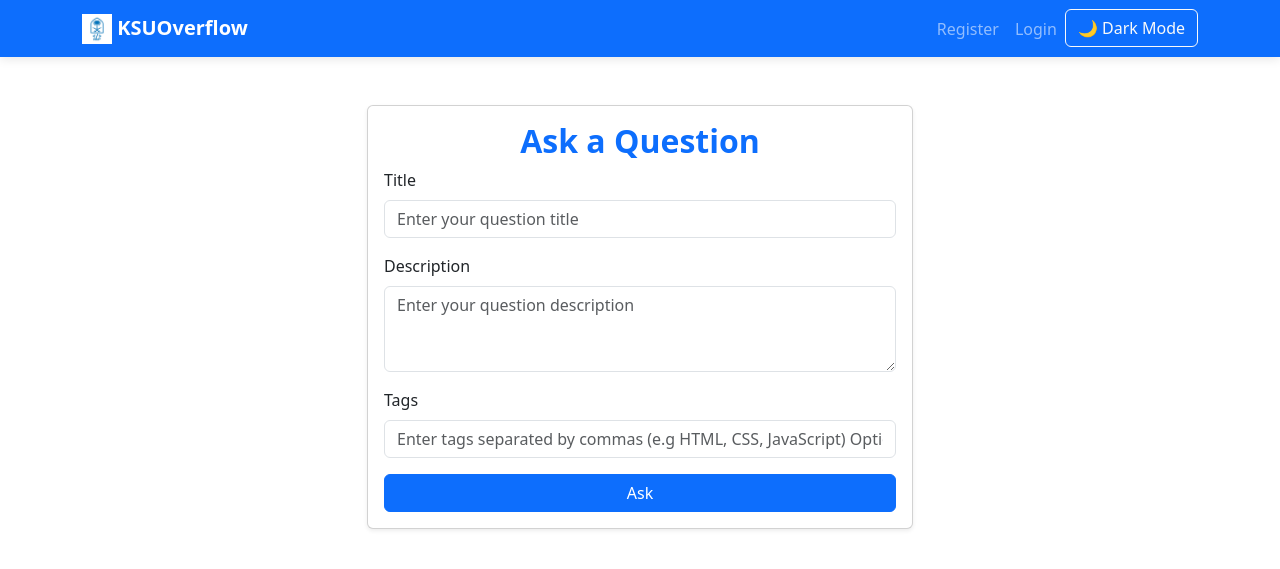
After one commit to SWEaoq/KSUOverflow, a PHP site: page /ask.html in a window 1280 px wide. The commit adds this page. Shown: the top 569 px of the page. Run offline with PHP 8.4, Linux system fonts and the light colour scheme.

Commit message:
ask page
added ask page

```diff
--- /dev/null
+++ b/ask.html
@@ -0,0 +1,69 @@
+<!DOCTYPE html>
+<html lang="en">
+<head>
+    <meta charset="UTF-8">
+    <meta name="viewport" content="width=device-width, initial-scale=1.0">
+    <title>Login - KSUOverflow</title>
+    <link rel="stylesheet" href="assets/css/style.css">
+    <link href="https://cdn.jsdelivr.net/npm/bootstrap@5.3.0/dist/css/bootstrap.min.css" rel="stylesheet">
+    <script src="https://code.jquery.com/jquery-3.6.0.min.js"></script>
+</head>
+<body>
+
+    <!-- Navbar -->
+    <nav class="navbar navbar-expand-lg navbar-dark bg-primary">
+        <div class="container">
+            <a class="navbar-brand fw-bold" href="index.html">
+                <img src="assets/images/transp.jpg" alt="KSUOverflow Logo" width="30" height="30" class="d-inline-block align-text-top" id="logo">
+                KSUOverflow
+            </a>
+            <button class="navbar-toggler" type="button" data-bs-toggle="collapse" data-bs-target="#navbarNav">
+                <span class="navbar-toggler-icon"></span>
+            </button>
+            <div class="collapse navbar-collapse" id="navbarNav">
+                <ul class="navbar-nav ms-auto">
+                    <li class="nav-item"><a class="nav-link" href="register.html">Register</a></li>
+                    <li class="nav-item"><a class="nav-link" href="login.html">Login</a></li>
+                    <!-- Dark Mode Toggle -->
+                    <li class="nav-item">
+                        <button id="dark-mode-toggle" class="btn btn-outline-light">🌙 Dark Mode</button>
+                    </li>
+                </ul>
+            </div>
+        </div>
+    </nav>
+
+    <!--Ask Form-->
+    <div class="container mt-5">
+        <div class="row justify-content-center">
+            <div class="col-md-6">
+                <div class="card shadow-sm">
+                    <div class="card-body">
+                        <h2 class="fw-bold text-center text-primary">Ask a Question</h2>
+                        <form id="ask-form">
+                            <div class="mb-3">
+                                <label for="text" class="form-label">Title</label>
+                                <input type="text" class="form-control" id="title" placeholder="Enter your question title" required>
+                            </div>
+                            <div class="mb-3">
+                                <label for="description" class="form-label">Description</label>
+                                <textarea class="form-control" id="description" rows="3" placeholder="Enter your question description" required></textarea>
+                            </div>
+                            <div class="mb-3">
+                                <label for="text" class="form-label">Tags</label>
+                                <input type="text" class="form-control" id="tags" placeholder="Enter tags separated by commas (e.g HTML, CSS, JavaScript) Optional">
+                            </div>
+                            <button type="submit" class="btn btn-primary w-100">Ask</button>
+                        </form>
+                    </div>
+                </div>
+            </div>
+        </div>
+
+        <!-- Bootstrap JS -->
+    <script src="https://cdn.jsdelivr.net/npm/bootstrap@5.3.0/dist/js/bootstrap.bundle.min.js"></script>
+    <script src="assets/js/dark-mode.js"></script>
+
+
+    </body>
+</html>
--- a/assets/css/style.css
+++ b/assets/css/style.css
@@ -134,3 +134,6 @@ body {
 .dark-mode .btn-primary:hover {
     background-color: #0056b3;
 }
+#logo{
+    background: transparent;
+}
```
Also changed, not shown: assets/images/transp.png (added).
